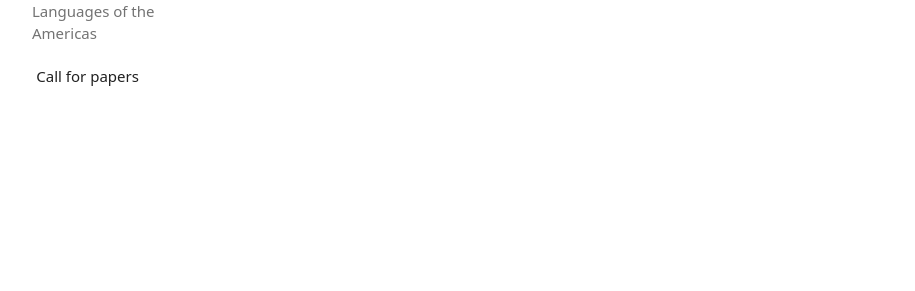
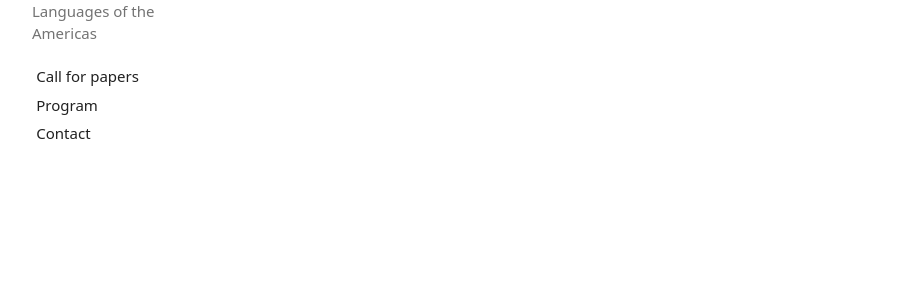
Before and after one commit to wscla28/wscla28.github.io, a Jekyll site: the page built from index.md, in a window 1280 px wide. Shown: the part 201-492 px from the top of the page, without its empty margins (178-1093 px from the left). Built offline with Jekyll 4.4.1, drawn with Linux system fonts in a browser that asks for light colours; some web fonts are replaced.

Commit message:
Update _config.yml

```diff
--- a/_config.yml
+++ b/_config.yml
@@ -13,4 +13,8 @@ plugins:
 # You can find fonts from https://iconify.design or https://fontawesome.com. Below is just an example illustrating how to use custom icons
 sidebar:
   - name: Call for papers
-  - link: /call
+    link: /call
+  - name: Program
+    link: /program
+  - name: Contact
+    link: /contact
```
